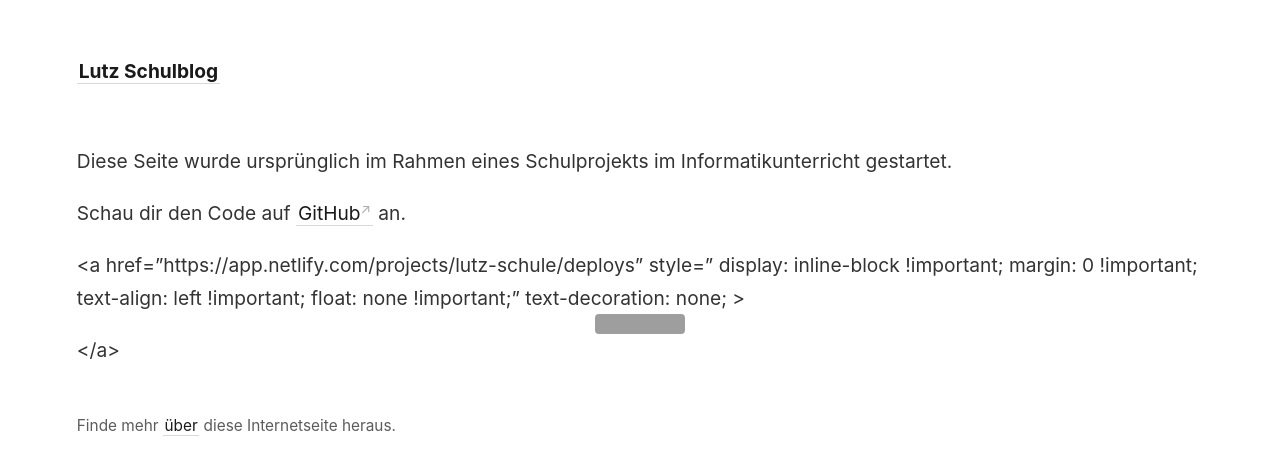
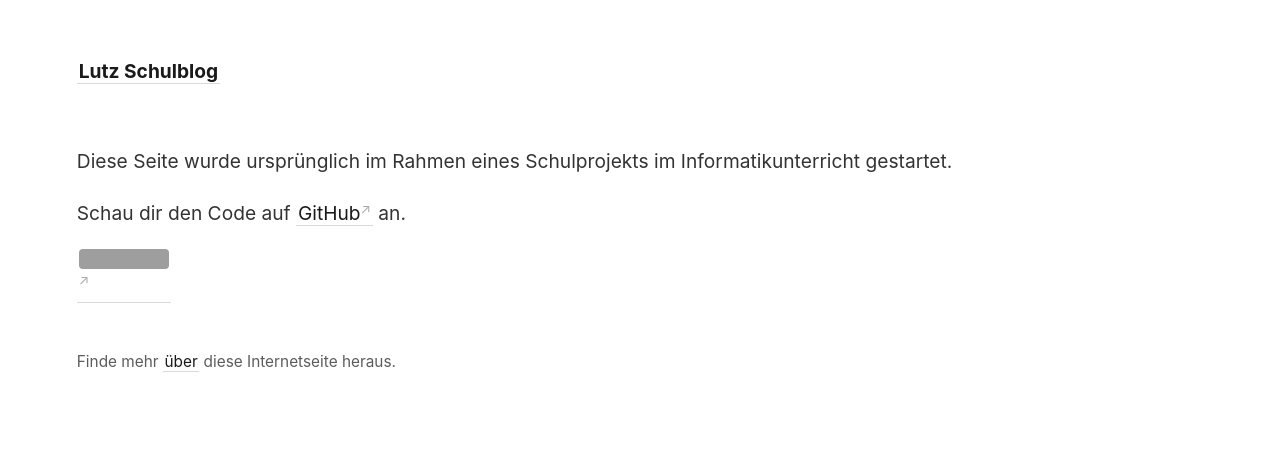
Before and after one commit to lutz-stu/school-blog, a Jekyll site: the page built from _pages/about.md, in a window 1280 px wide. Shown: the top 475 px of the page. Built offline with Jekyll 4.4.1, drawn with Linux system fonts in a browser that asks for light colours; grey boxes are pictures that could not be loaded.

Commit message:
Fix syntax for Netlify status badge

```diff
--- a/_pages/about.md
+++ b/_pages/about.md
@@ -12,7 +12,7 @@ Schau dir den Code auf [GitHub](https://github.com/lutz-stu/school-blog) an.
     display: inline-block !important;
     margin: 0 !important;
     text-align: left !important;
-    float: none !important;"
-    text-decoration: none; >
+    float: none !important;
+    text-decoration: none;">
   <img src="https://api.netlify.com/api/v1/badges/52010998-7373-4122-a195-44511c70a8c2/deploy-status" alt="Netlify Status" />
 </a>
```
